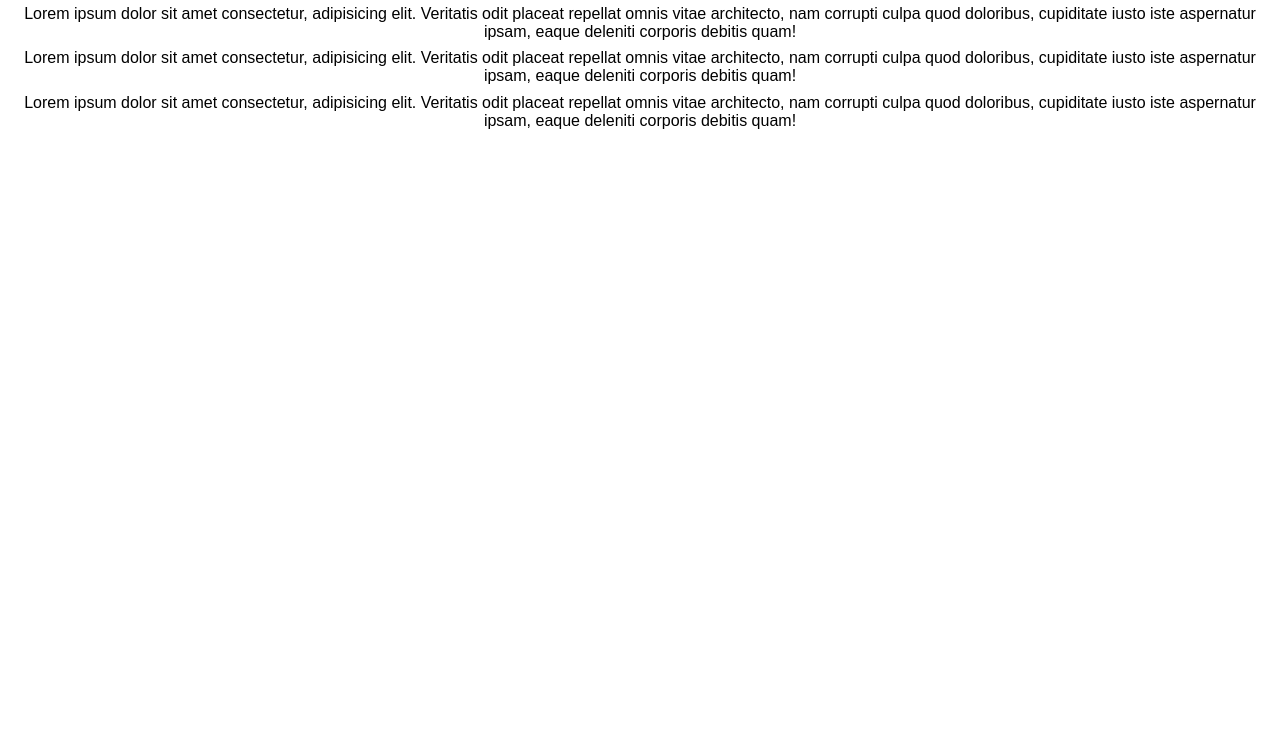
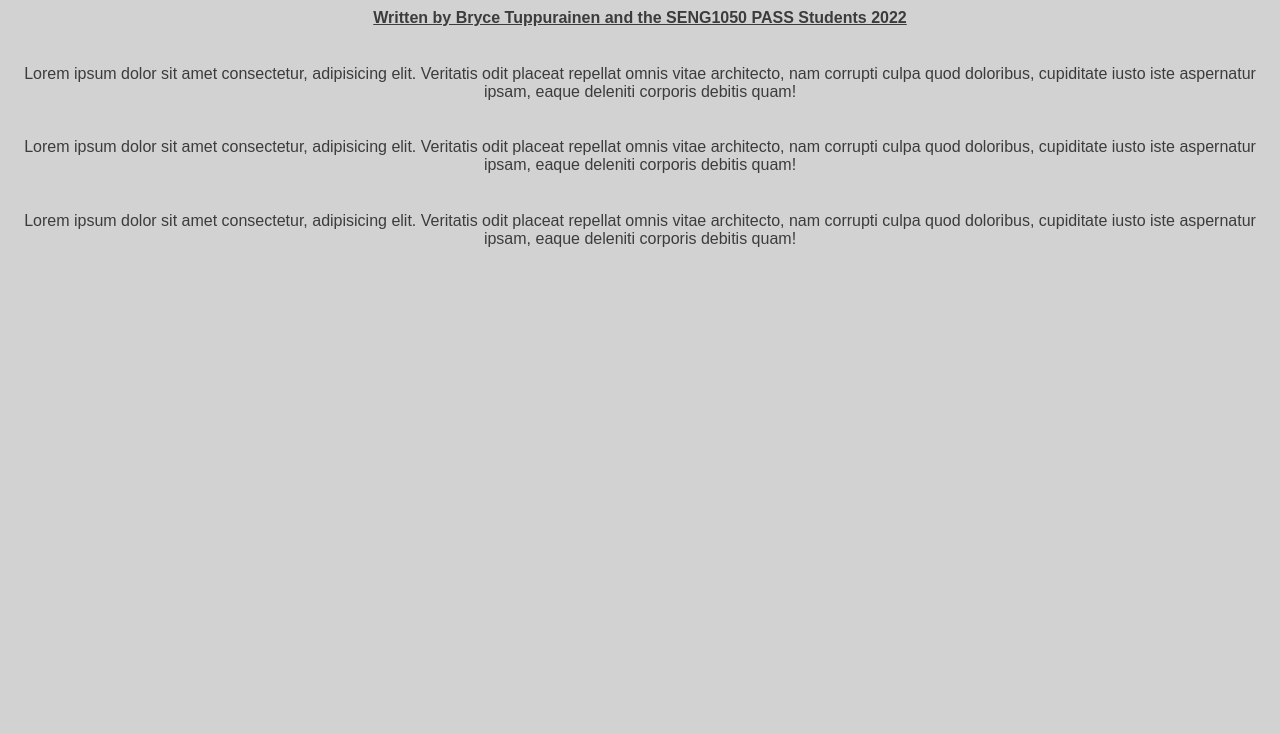
Before and after one commit to BryceTuppurainen/SENG1050-2022-PASS, a plain HTML site: page index.html in a window 1280 px wide. Shown: the part 66-800 px from the top of the page. Drawn offline with Linux system fonts and the light colour scheme.

```diff
--- a/styles.css
+++ b/styles.css
@@ -7,8 +7,10 @@
 body {
     display: grid;
     grid-template-columns: 1fr;
-    gap: 5%;
+    gap: 1cm;
     text-align: center;
+    background-color: rgb(210, 210, 210);
+    color:rgb(60, 60, 60);
 }
 
 .underlined {
```
